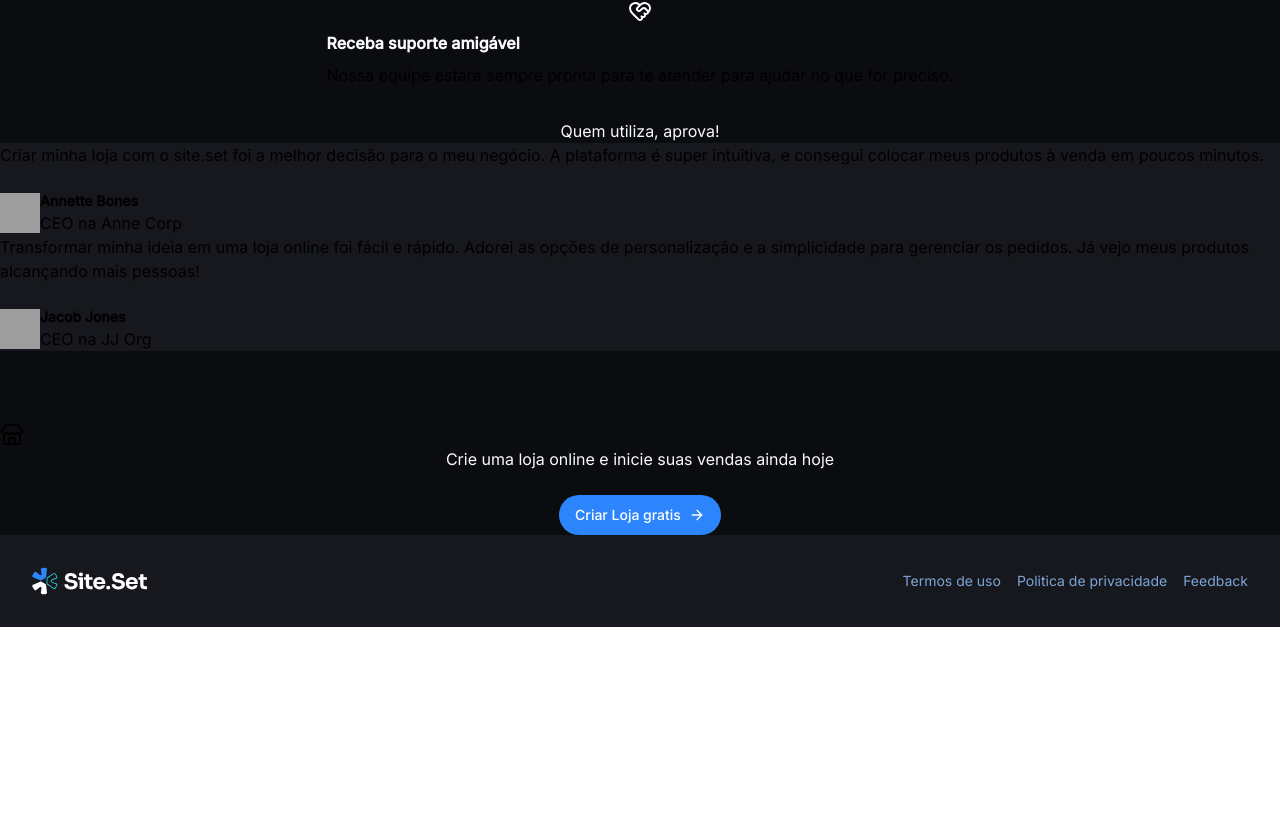
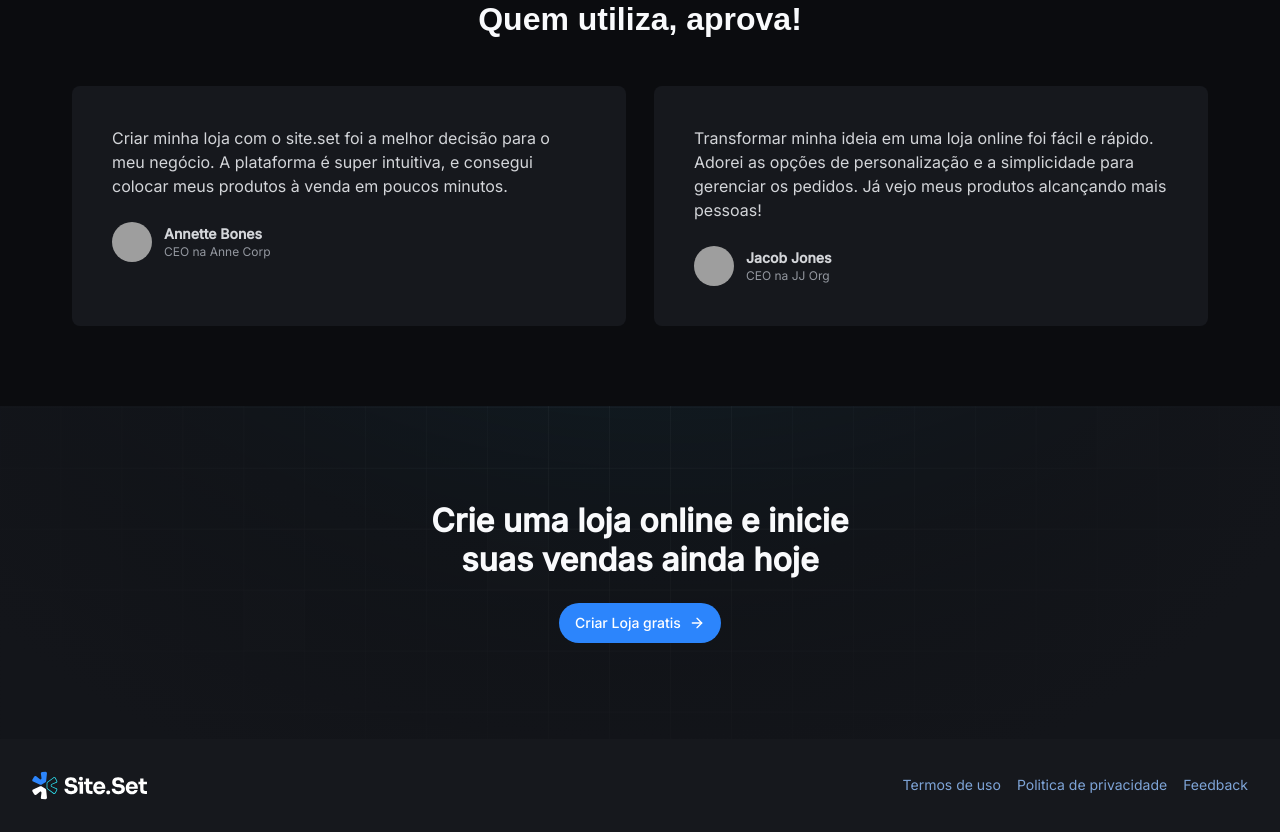
Before and after one commit to SamuelOliveiraa/site-blog, a Next.js app: page / in a window 1280 px wide. Shown: the part 1878-2710 px from the top of the page. Before the commit the page ends 2505 px from the top, so only its background shows below. Built offline with nearby package versions, Linux system fonts and the light colour scheme; grey boxes are pictures that could not be loaded.

Commit message:
Adicionando content layer no projeto

```diff
--- a/next.config.ts
+++ b/next.config.ts
@@ -1,8 +1,9 @@
 import type { NextConfig } from "next";
+import { withContentlayer } from "next-contentlayer";
 
 const nextConfig: NextConfig = {
   /* config options here */
-  reactStrictMode: true,
+  reactStrictMode: true
 };
 
-export default nextConfig;
+export default withContentlayer(nextConfig);
--- a/package.json
+++ b/package.json
@@ -13,8 +13,10 @@
     "autoprefixer": "^10.4.21",
     "class-variance-authority": "^0.7.1",
     "clsx": "^2.1.1",
+    "contentlayer": "^0.3.4",
     "lucide-react": "^0.539.0",
     "next": "15.4.6",
+    "next-contentlayer": "^0.3.4",
     "postcss": "^8.5.6",
     "react": "19.1.0",
     "react-dom": "19.1.0",
--- a/src/templates/landing-page/sections/call-to-action/index.tsx
+++ b/src/templates/landing-page/sections/call-to-action/index.tsx
@@ -1,14 +1,9 @@
-import { Store } from "lucide-react";
 import ButtonSection from "../../../../components/button";
 
 export default function CallToAction() {
   return (
     <section className="py-24 mt-10 bg-gradient-to-b from-cyan-950/20 to-gray-700 relative">
       <div className="absolute inset-0 bg-[url('/background-footer.svg')] bg-cover bg-center bg-no-repeat opacity-90" />
-
-      <div className="p-4 bg-cyan-300 w-fit rounded-full absolute -top-6 left-1/2 translate-x-1/2 translate-y-1/2">
-        <Store className="text-cyan-100" />
-      </div>
 
       <div className="container relative">
         <div className="container flex flex-col items-center gap-6 text-center ">
--- a/tailwind.config.ts
+++ b/tailwind.config.ts
@@ -5,6 +5,7 @@ export default {
   content: [
     "./src/pages/**/*.{js,ts,jsx,tsx,mdx}",
     "./src/components/**/*.{js,ts,jsx,tsx,mdx}",
+    "./src/templates/**/*.{js,ts,jsx,tsx,mdx}",
     "./src/app/**/*.{js,ts,jsx,tsx,mdx}"
   ],
   theme: {
```
Also changed, not shown: tsconfig.json (+10 -2 lines), 1 other file (tests, documents, lock files or other folders).
